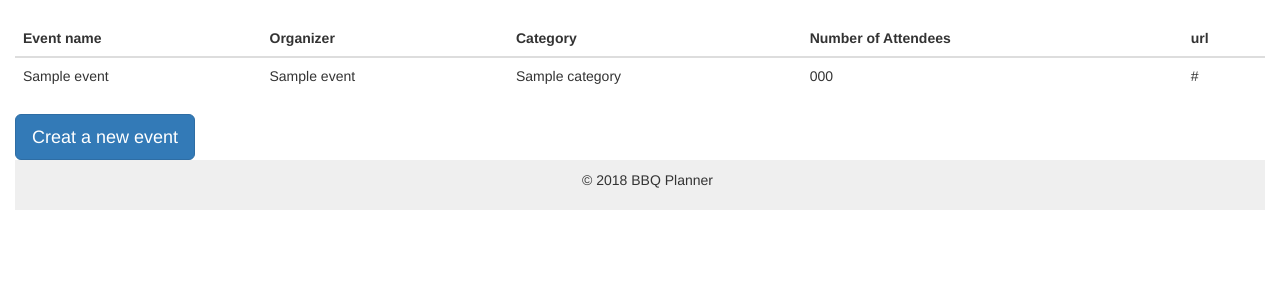
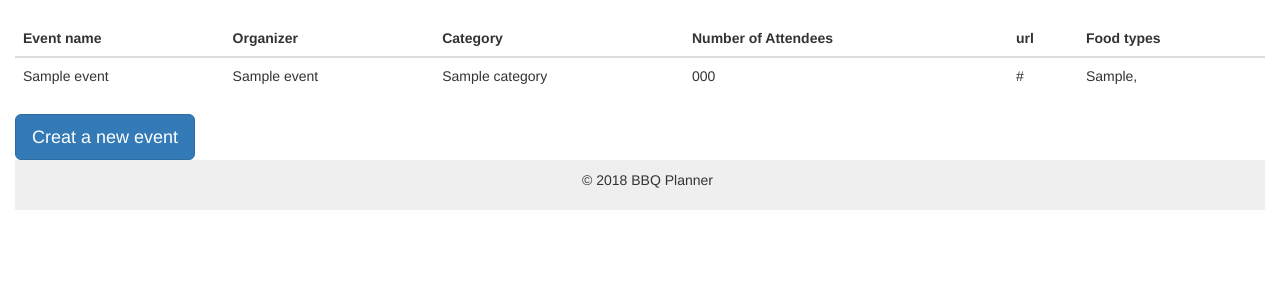
Before and after one commit to pouyaist/Traces_DjangoApp, a Django app: template bbq_planner/templates/events/index.html in a window 1280 px wide. Shown: the part 52-352 px from the top of the page. Run offline with Django 3.2, Linux system fonts and the light colour scheme; the template is opened without the code that fills it: most values are stand-ins (such as "Sample title", 1, 10 or a date in 2020); some libraries are stand-ins or nearby versions.

Commit message:
update the event list to show food types

```diff
--- a/bbq_planner/event/views.py
+++ b/bbq_planner/event/views.py
@@ -71,10 +71,10 @@
         if request.user.userprofile is None:
             return Response({'events': 'there is no userprofile'}, status=status.HTTP_404_NOT_FOUND)
         events = Event.objects.filter(organizer_id = request.user.userprofile.id)
-
         if not events:
             return Response({'events': 'No Events are in the database'}, status=status.HTTP_200_OK)
         events = EventSerializer(events, many=True)
+
         return Response({'events': events.data},  status=status.HTTP_200_OK)
 
 
--- a/bbq_planner/templates/events/index.html
+++ b/bbq_planner/templates/events/index.html
@@ -12,6 +12,7 @@
            <th>Category</th>
            <th>Number of Attendees</th>
            <th>url</th>
+           <th>Food types</th>
          </tr>
        </thead>
        <tbody>
@@ -22,6 +23,18 @@
            <td>{{ event.category|safe }}</td>
            <td>{{ event.number_of_attendees|safe }}</td>
            <td>{{ event.url|safe }}</td>
+           <td>
+             <table>
+              <tr>
+                {% for food in event.food_types %}
+                <td>
+                  {{food.food_type}},
+                </td>
+                {% endfor %}
+              </tr>
+            </table>
+           </td>
+
          </tr>
          {% endfor %}
        </tbody>
```
Also changed, not shown: bbq_planner/event/serializers.py (+2 -7 lines), bbq_planner/db.sqlite3.
